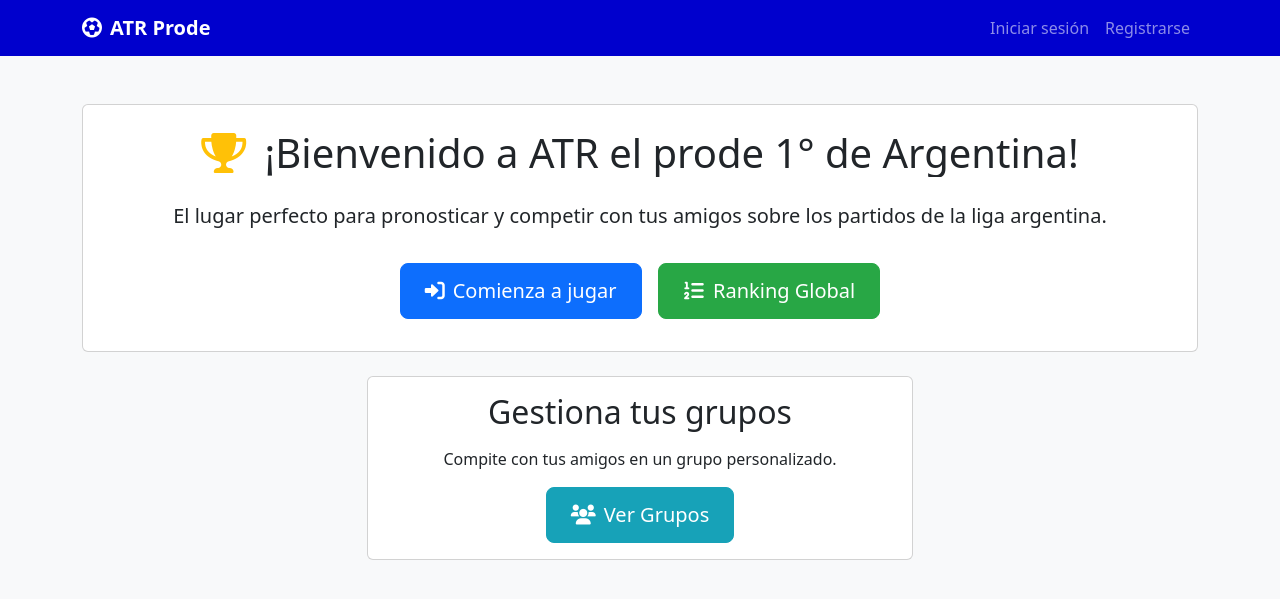
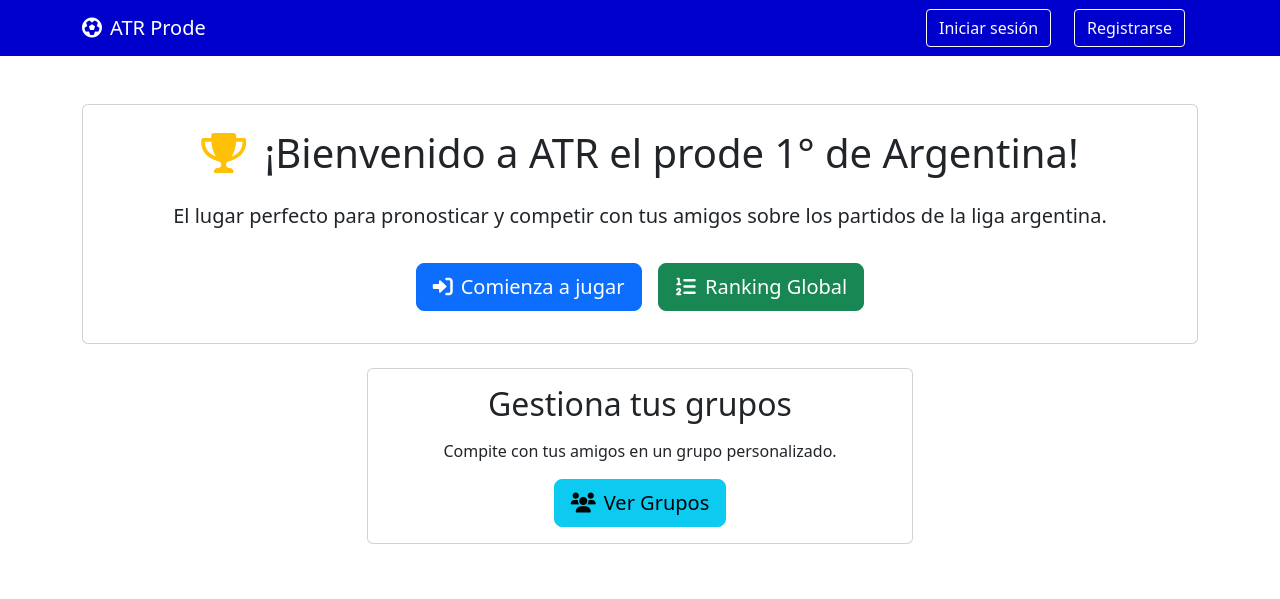
Before and after one commit to Choolito/ucse2024-AbaRolTom, a Django app: page / in a window 1280 px wide. Shown: the top 599 px of the page. Run offline with Django 5.2, Linux system fonts and the light colour scheme; some libraries are stand-ins or nearby versions.

Commit message:
Change colors

```diff
--- a/prode_project/accounts/static/css/home.css
+++ b/prode_project/accounts/static/css/home.css
@@ -1,72 +1,60 @@
-body {
-    background-color: #f8f9fa;
-}
-
-.navbar-brand {
-    font-weight: bold;
-}
-
+/* Navbar styles */
 .navbar {
     background-color: #0000cd !important;
 }
 
-.card-hover:hover {
-    box-shadow: 0 0.5rem 1rem rgba(0, 0, 0, 0.15);
-    transition: box-shadow 0.3s ease-in-out;
+.navbar-nav .nav-item {
+    margin-left: 5px;
+    margin-right: 5px;
 }
 
-.welcome-card {
-    max-width: 1200px;
-    margin-left: auto;
-    margin-right: auto;
+.navbar-nav .nav-item .nav-link.btn {
+    padding: 0.375rem 0.75rem;
+    border-radius: 0.25rem;
+    transition: all 0.3s ease;
 }
 
-.welcome-title {
-    font-size: 2.5rem;
-    white-space: nowrap;
-    overflow: hidden;
-    text-overflow: ellipsis;
+/* Login button styles */
+.navbar-nav .nav-item .nav-link.btn-outline-light {
+    border: 1px solid #f8f9fa;
+    color: #f8f9fa !important;
 }
 
-.welcome-text {
-    display: inline-block;
-    max-width: 100%;
+.navbar-nav .nav-item .nav-link.btn-outline-light:hover {
+    background-color: #f8f9fa;
+    color: #0000cd !important;
 }
 
-.btn-lg {
-    padding: 0.75rem 1.5rem;
-    font-size: 1.25rem;
+/* Register button styles */
+.navbar-nav .nav-item .nav-link.btn-light {
+    background-color: #f8f9fa;
+    color: #0000cd !important;
+    border: 1px solid #f8f9fa;
 }
 
-.btn-success {
-    background-color: #28a745;
-    border-color: #28a745;
+.navbar-nav .nav-item .nav-link.btn-light:hover {
+    background-color: #e2e6ea;
+    color: #0000cd !important;
 }
 
-.btn-info {
-    background-color: #17a2b8;
-    border-color: #17a2b8;
-    color: white;
+.nav-link {
+    color: #f8f9fa !important;
+    margin-left: 5px;
+    margin-right: 5px;
 }
 
-.btn-success:hover, .btn-info:hover {
-    filter: brightness(90%);
+.nav-link:hover {
+    color: #f8f9fa !important;
 }
 
-/* Ajustes responsivos */
-@media (max-width: 1200px) {
-    .welcome-title {
-        font-size: calc(1.5rem + 1.5vw);
+/* Responsive adjustments */
+@media (max-width: 768px) {
+    .navbar-nav .nav-item {
+        margin-bottom: 0.5rem;
+    }
+
+    .navbar-nav .nav-item .nav-link.btn {
+        display: block;
+        width: 100%;
     }
 }
-
-@media (max-width: 768px) {
-    .welcome-title {
-        white-space: normal;
-    }
-
-    .btn-lg {
-        width: 100%;
-        margin-bottom: 0.5rem;
-    }
-}
--- a/prode_project/accounts/templates/home.html
+++ b/prode_project/accounts/templates/home.html
@@ -26,15 +26,15 @@
                           <form method="post" action="{% url 'logout' %}">
                               {% csrf_token %}
                               <input type="hidden" name="next" value="{% url 'home' %}">
-                              <button type="submit" class="nav-link btn btn-link">Cerrar sesión</button>
+                              <button type="submit" class="nav-link btn btn-outline-light">Cerrar sesión</button>
                           </form>
                       </li>
                   {% else %}
                       <li class="nav-item">
-                          <a class="nav-link" href="{% url 'login' %}">Iniciar sesión</a>
+                          <a class="nav-link btn btn-outline-light me-2" href="{% url 'login' %}">Iniciar sesión</a>
                       </li>
                       <li class="nav-item">
-                          <a class="nav-link" href="{% url 'register' %}">Registrarse</a>
+                          <a class="nav-link btn btn-outline-light me-2" href="{% url 'register' %}">Registrarse</a>
                       </li>
                   {% endif %}
               </ul>
```
Also changed, not shown: prode_project/prode/static/css/lista_partidos.css (+22 -34 lines), 1 other file.
